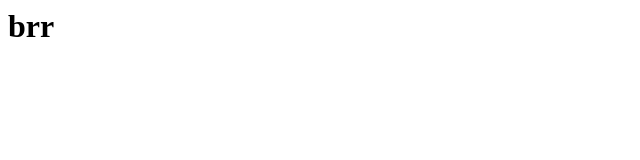
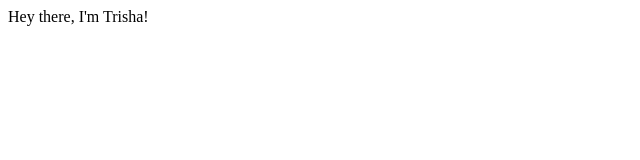
Before and after one commit to soycheeto/resume, a plain HTML site: page index.html in a window 1280 px wide. Shown: the whole page, without its empty margins (0-640 px from the left). Drawn offline with Linux system fonts and the light colour scheme.

Commit message:
greetings

```diff
--- a/index.html
+++ b/index.html
@@ -1 +1,11 @@
-<h1>brr</h1>
+<!DOCTYPE html>
+<html lang="en">
+<head>
+    <meta charset="UTF-8">
+    <meta name="viewport" content="width=device-width, initial-scale=1.0">
+    <title>Document</title>
+</head>
+<body>
+    Hey there, I'm Trisha!
+</body>
+</html>
```
